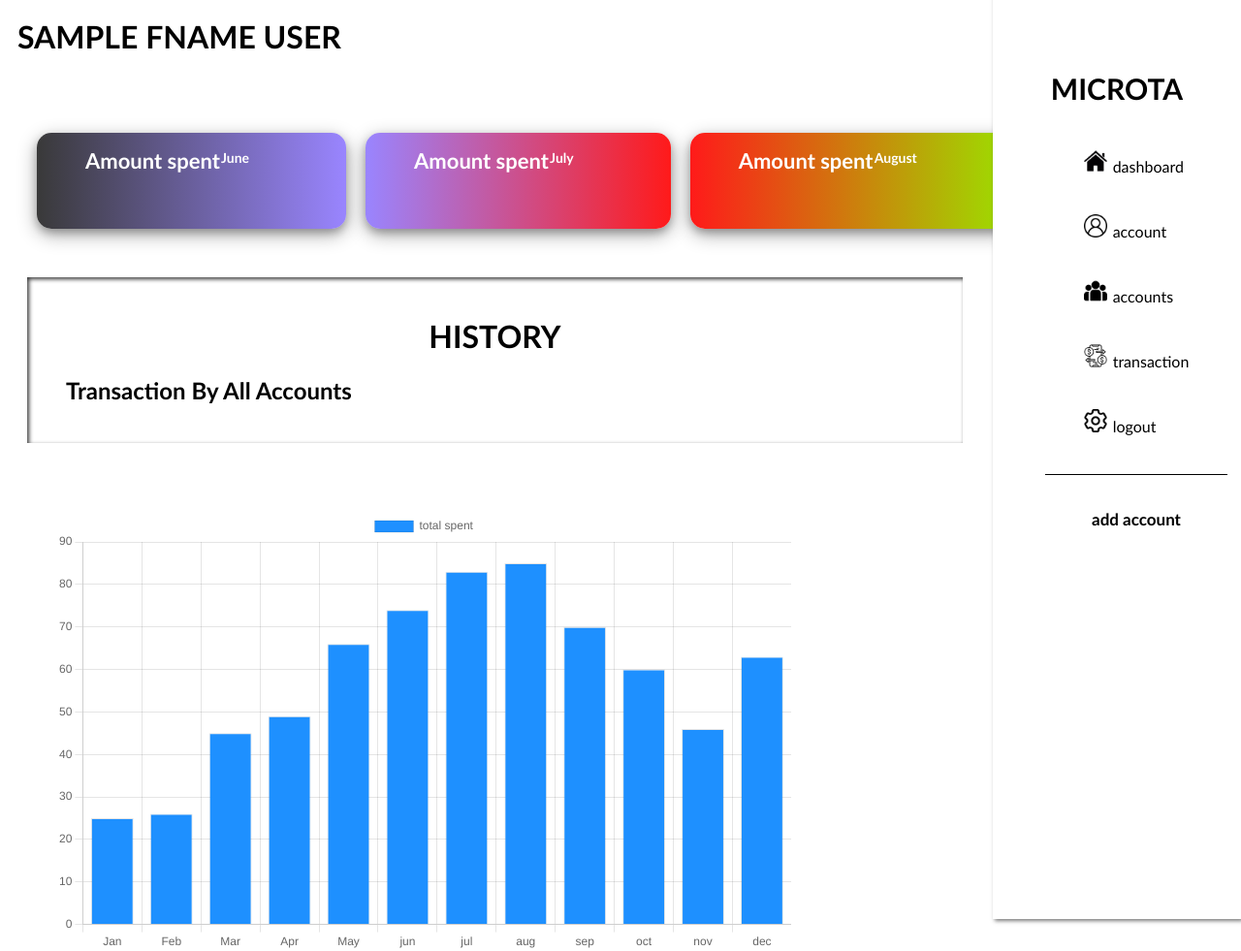
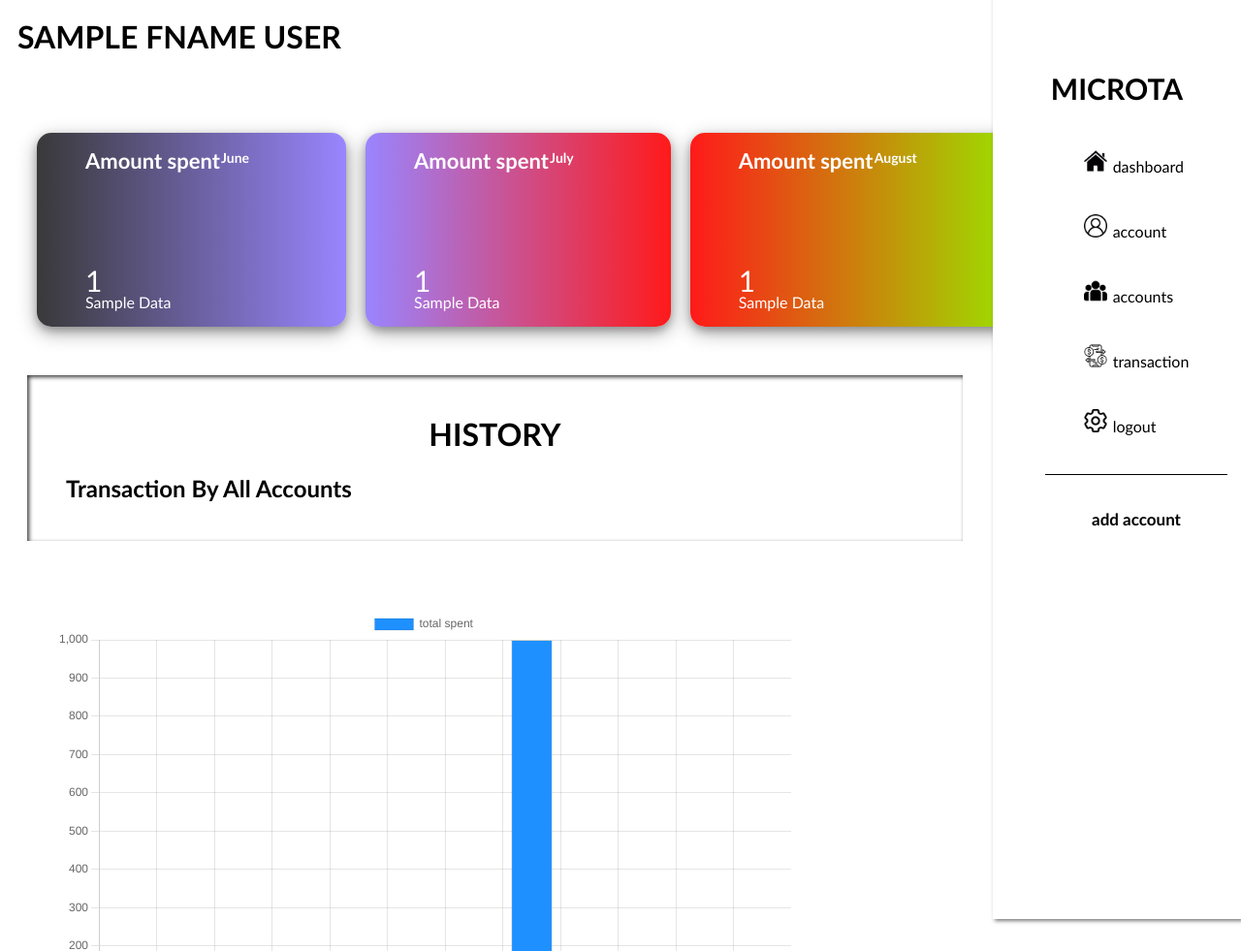
Before and after one commit to tboysmokes/moon, a Flask app: template templates/home.html in a window 1280 px wide. Shown: the top 981 px of the page at 97% size. Run offline with Flask 3, Linux system fonts and the light colour scheme; the template is opened without the code that fills it: most values are stand-ins (such as "Sample title", 1, 10 or a date in 2020).

Commit message:
i added the dummy data for the transaction into the data base

```diff
--- a/app.py
+++ b/app.py
@@ -56,13 +56,27 @@ CREATE TABLE IF NOT EXISTS thirdAccount (
 )
 '''
 
+name = "transactionHistory"
+
+cursor.execute(f'DROP TABLE IF EXISTS {name}')
+
+query4 = '''
+CREATE TABLE IF NOT EXISTS transactionHistory(
+    user_id INTEGER,
+    description       TEXT    NOT NULL,
+    amount            TEXT    NOT NULL,
+    data              TEXT    NOT NULL,
+    account           TEXT    NOT NULL,
+    FOREIGN KEY (user_id) REFERENCES Users(user_id)
+)
+'''
+
 # Commit and close the connection
 cursor.execute(query0)
 cursor.execute(query1)
 cursor.execute(query2)
 cursor.execute(query3)
-
-
+cursor.execute(query4)
 
 
 
@@ -190,7 +204,7 @@ def getdata():
         details.append({
             'firstname': username,
             'account_name': accountName,
-            'account_num':accountNumber,
+            'account_num': accountNumber,
             'secaccount_name': secAccountName,
             'secaccount_number': secAccountNumber,
             'thirdaccount_name': thirdAccountName,
@@ -203,6 +217,7 @@ def getdata():
 
 @app.route('/home', methods=['GET', 'POST'])
 def home():
+    useriden = str(user_ID)
     connection.row_factory = sqlite3.Row
     cursor.execute("SELECT * FROM users where email = '"+useremail+"' ")
     rows = cursor.fetchall()
@@ -228,6 +243,24 @@ def home():
         ediemail = request.form['ediemail']
         edipassword = request.form['edipass']
 
+        if ediname == "":
+            print("no data here")
+        else:
+            cursor.execute("UPDATE Users set firstname = '"+ediname+"' WHERE user_id = ? ", (useriden))
+        if edilname == "":
+            print("no data here")
+        else:
+            cursor.execute("UPDATE Users set lastname = '"+edilname+"' WHERE user_id = ? ", (useriden))
+        if ediemail == "":
+            print("no data here")
+        else:
+            cursor.execute("UPDATE Users set email = '"+ediemail+"' WHERE user_id = ?", (useriden))
+        if edipassword == "":
+            print("no data here")
+        else:
+            cursor.execute("UPDATE Users set password = '"+edipassword+"' WHERE user_id = ?", (useriden))
+
+
 
 
 
--- a/templates/home.html
+++ b/templates/home.html
@@ -46,32 +46,35 @@
     </div>
 
     <div class="sitebody">
+
         <h1 class="user">{{fname}} {{lname}}</h1>
         <div class="container">
+            {% for data in user_data %}
             <div class="outter1">
                 <div class="inner1">
                     <h1 class="text1">Amount spent</h1>
                     <h2 class="mounth1">June</h2>
-                    <p class="amount1"><span id="accnumber"></span></p>
-                    <p class="accname1"><span id="accname"></span></p>
+                    <p class="amount1">{{ data.account_num }}</p>
+                    <p class="accname1">{{ data.account_name }}</p>
                 </div>
             </div>
             <div class="outter2">
                 <div class="inner2">
                     <h1 class="text2">Amount spent</h1>
                     <h2 class="mounth2">July</h2>
-                    <p class="amount2"><span id="secaccnumber"></span></p>
-                    <p class="accname2"><span id="secaccname"></span></p>
+                    <p class="amount2">{{ data.secaccount_number }}</p>
+                    <p class="accname2">{{ data.secaccount_name }}</p>
                 </div>
             </div>
             <div class="outter3">
                 <div class="inner3">
                     <h1 class="text3">Amount spent</h1>
                     <h2 class="mounth3">August</h2>
-                    <p class="amount3"><span id="thirdaccnumber"></span></p>
-                    <p class="accname3"><span id="thirdaccname"></span></p>
+                    <p class="amount3">{{ data.thirdaccount_number }}</p>
+                    <p class="accname3">{{ data.thirdaccount_name }}</p>
                 </div>
             </div>
+            {% endfor %}
         </div>
         <!--chart code  -->
 
@@ -89,9 +92,7 @@
         <div id="trans" class="trans">
             <div class="histroy">
                 <h1 style="text-align: center; text-transform: uppercase">history</h1>
-                <h2 style="text-align: left; text-transform: capitalize">
-                    transaction by all accounts <span id="firstname"></span>
-                </h2>
+                <h2 style="text-align: left; text-transform: capitalize">transaction by all accounts </h2>
             </div>
         </div>
 
@@ -124,7 +125,7 @@
                             backgroundColor: "dodgerblue",
 
                             borderWidth: 1,
-                            data: [25, 26, 45, 49, 66, 74, 83, 85, 70, 60, 46, 63],
+                            data: [25, 26, 45, 49, 66, 74, 83, 1000, 70, 60, 46, 63],
                         },
                     ],
                 };
@@ -190,27 +191,4 @@
     </div>
 </body>
 
-<script>
-    document.addEventListener("DOMContentLoaded", function () {
-        // Your code to update <span> elements goes here
-        const user_data = JSON.parse("{{ user_data | tojson | safe }}");
-
-        const firstnameElement = document.getElementById("firstname");
-        const account_nameElement = document.getElementById("accname");
-        const account_numElement = document.getElementById("accnumber");
-        const secaccount_nameElement = document.getElementById("secaccname");
-        const secaccount_numElement = document.getElementById("secaccnumber");
-        const thirdaccount_nameElement = document.getElementById("thirdaccname");
-        const thirdaccount_numElement = document.getElementById("thirdaccnumber");
-
-        firstnameElement.textContent = user_data.firstname;
-        account_nameElement.textContent = user_data.account_name;
-        account_numElement.textContent = user_data.account_number;
-        secaccount_nameElement.textContent = user_data.secaccount_name;
-        secaccount_numElement.textContent = user_data.secaccount_number;
-        thirdaccount_nameElement.textContent = user_data.thirdaccount_name;
-        thirdaccount_numElement.textContent = user_data.thirdaccount_number;
-    });
-</script>
-
 </html>
```
Also changed, not shown: tempCodeRunnerFile.py (+18 -27 lines).
